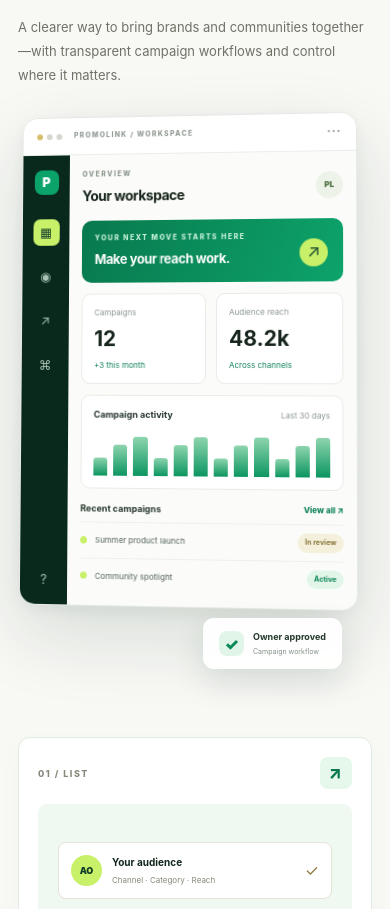
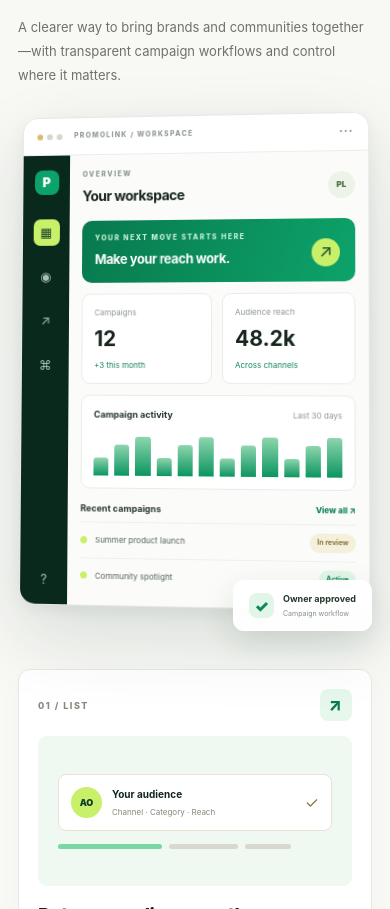
Before and after one commit to mrceogodwin/promolink, a Next.js app: page / in a window 390 px wide. Shown: the part 1279-2188 px from the top of the page. Built offline with nearby package versions, Linux system fonts and the light colour scheme.

Commit message:
Remove obsolete hand-drawn creator cutout styling

```diff
--- a/src/app/globals.css
+++ b/src/app/globals.css
@@ -469,22 +469,3 @@ body, .pl-site { background: #f7faf7; color: #11251b; }
 .pl-footer-brand a > span span { color: #c8f169 !important; }
 .pl-channel-icon.mint { background: #e1f7e8; color: #08794e; }
 .pl-channel-icon.lime { background: #eff9cf; color: #426a1b; }
-
-
-/* Creator cutout layered into the dashboard showcase. */
-.pl-dashboard-preview { position: relative; isolation: isolate; }
-.pl-preview-window { position: relative; z-index: 1; }
-.pl-creator-cutout { position: absolute; z-index: 4; width: clamp(190px, 25vw, 310px); right: -48px; bottom: -58px; pointer-events: none; filter: drop-shadow(0 22px 28px rgba(3,48,29,.22)); }
-.pl-creator-cutout svg { display: block; width: 100%; height: auto; overflow: visible; }
-.pl-preview-float { z-index: 5; }
-@media (max-width: 1100px) {
-  .pl-creator-cutout { width: 235px; right: -25px; bottom: -44px; }
-}
-@media (max-width: 760px) {
-  .pl-dashboard-preview { margin: 0 12px 68px 0; }
-  .pl-creator-cutout { width: 158px; right: -19px; bottom: -82px; }
-  .pl-preview-float { right: 18px; bottom: -38px; }
-}
-@media (max-width: 390px) {
-  .pl-creator-cutout { width: 138px; right: -17px; bottom: -72px; }
-}
```
